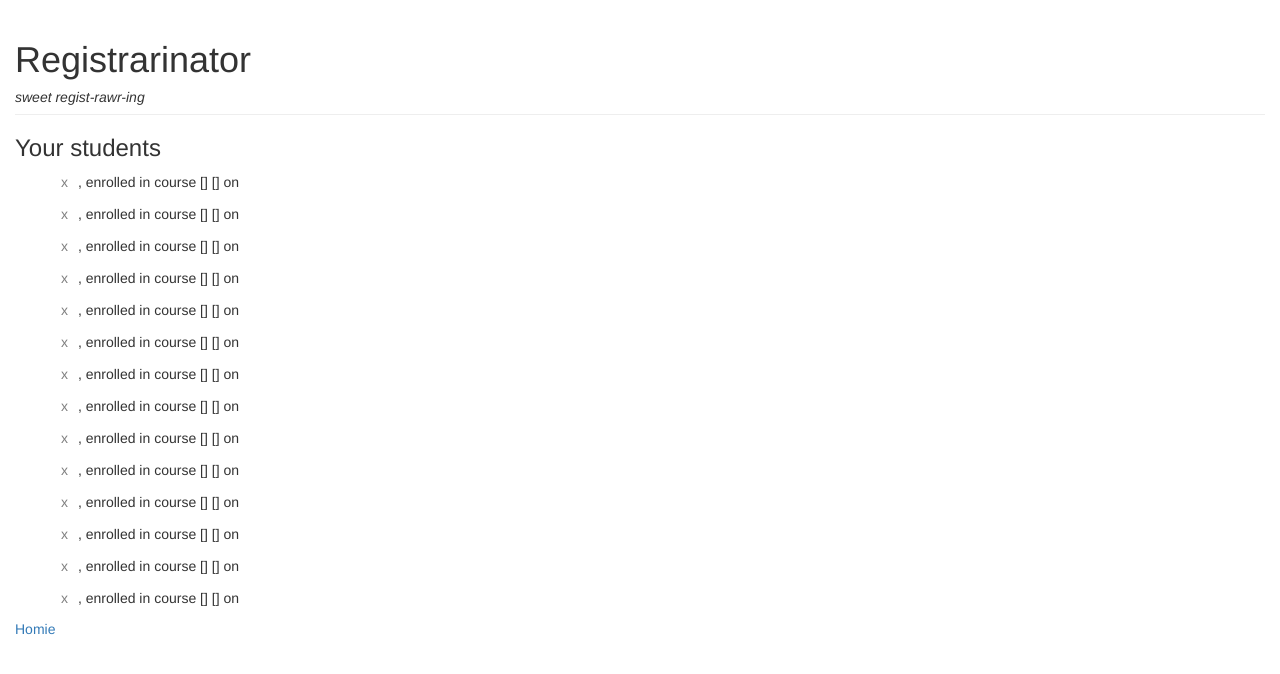
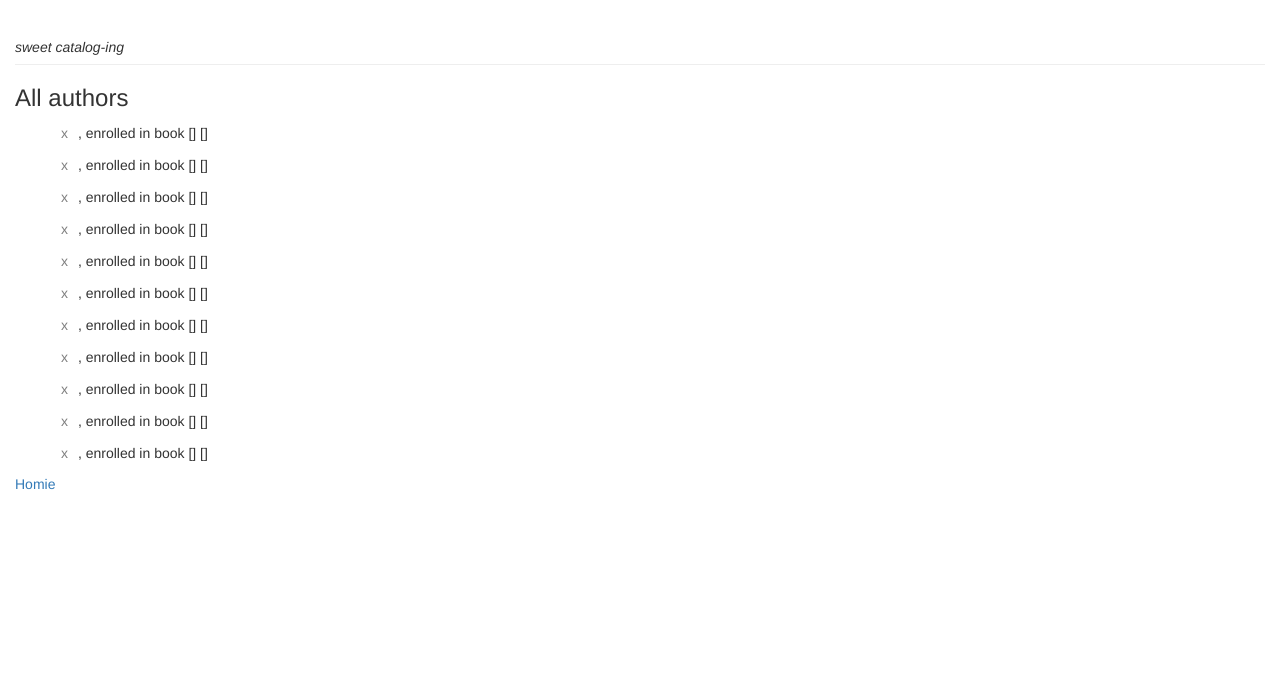
Before and after one commit to CountPacMan/LibraryCatalog, a PHP site: template views/authors.html.twig in a window 1280 px wide. Shown: the top 674 px of the page. Run offline with PHP 8.4, Linux system fonts and the light colour scheme; the template is opened without the code that fills it: most values are stand-ins (such as "Sample title", 1, 10 or a date in 2020); some libraries are stand-ins or nearby versions.

Commit message:
use double join query in getAuthors/getBooks methods

```diff
--- a/views/authors.html.twig
+++ b/views/authors.html.twig
@@ -3,37 +3,37 @@
   <head>
     <link rel='stylesheet' href="https://maxcdn.bootstrapcdn.com/bootstrap/3.3.2/css/bootstrap.min.css">
     <link rel='stylesheet' href='/../css/styles.css'>
-    <title>Students</title>
+    <title>Authors</title>
   </head>
   <body>
     <div class='container-fluid'>
 
       <!-- PAGE BANNER -->
       <div class='page-header'>
-        <h1>Registrarinator</h1>
-        <h5>sweet regist-rawr-ing</h5>
+        <h1></h1>
+        <h5>sweet catalog-ing</h5>
       </div>
 
-      {% if results is not empty %}
-        <h3>Your students</h3>
-        {% for i in 0..results|length - 1 %}
+      {% if authors is not empty %}
+        <h3>All authors</h3>
+        {% for i in 0..authors|length - 1 %}
           <ul>
             <li>
-              <form action='/students/{{ results[i].getId }}' method='post' class='inlineForm'>
+              <form action='/authors_pure/{{ authors[i].getId }}' method='post' class='inlineForm'>
                 <input name='_method' type='hidden' value='delete'>
                 <input type='submit' class='deleteLink' value='x'>
               </form>
-              <a href='/students/{{ results[i].getId }}/edit'>{{ results[i].getName }}</a>, enrolled in
-              {{ results_courses[i]|length > 1 ? 'courses' : 'course' }}
-              {% for j in 0..results_courses[i]|length - 1 %}
-                [{{ results_courses[i][j].getName }}]
+              <a href='/students/{{ authors[i].getId }}/edit'>{{ authors[i].getName }}</a>, enrolled in
+              {{ books[i]|length > 1 ? 'books' : 'book' }}
+              {% for j in 0..books[i]|length - 1 %}
+                [{{ books[i][j].getTitle }}]
               {% endfor %}
-              on {{ results[i].getEnrollmentDate }}
+
             </li>
           </ul>
         {% endfor %}
       {% else %}
-        <h3>You have no students fool!</h3>
+        <h3>You have no Authors fool!</h3>
       {% endif %}
 
       <a href='/'>Homie</a>
```
Also changed, not shown: app/app.php (+24 -12 lines), src/Author.php (+3 -10 lines), src/Book.php (+3 -10 lines).
